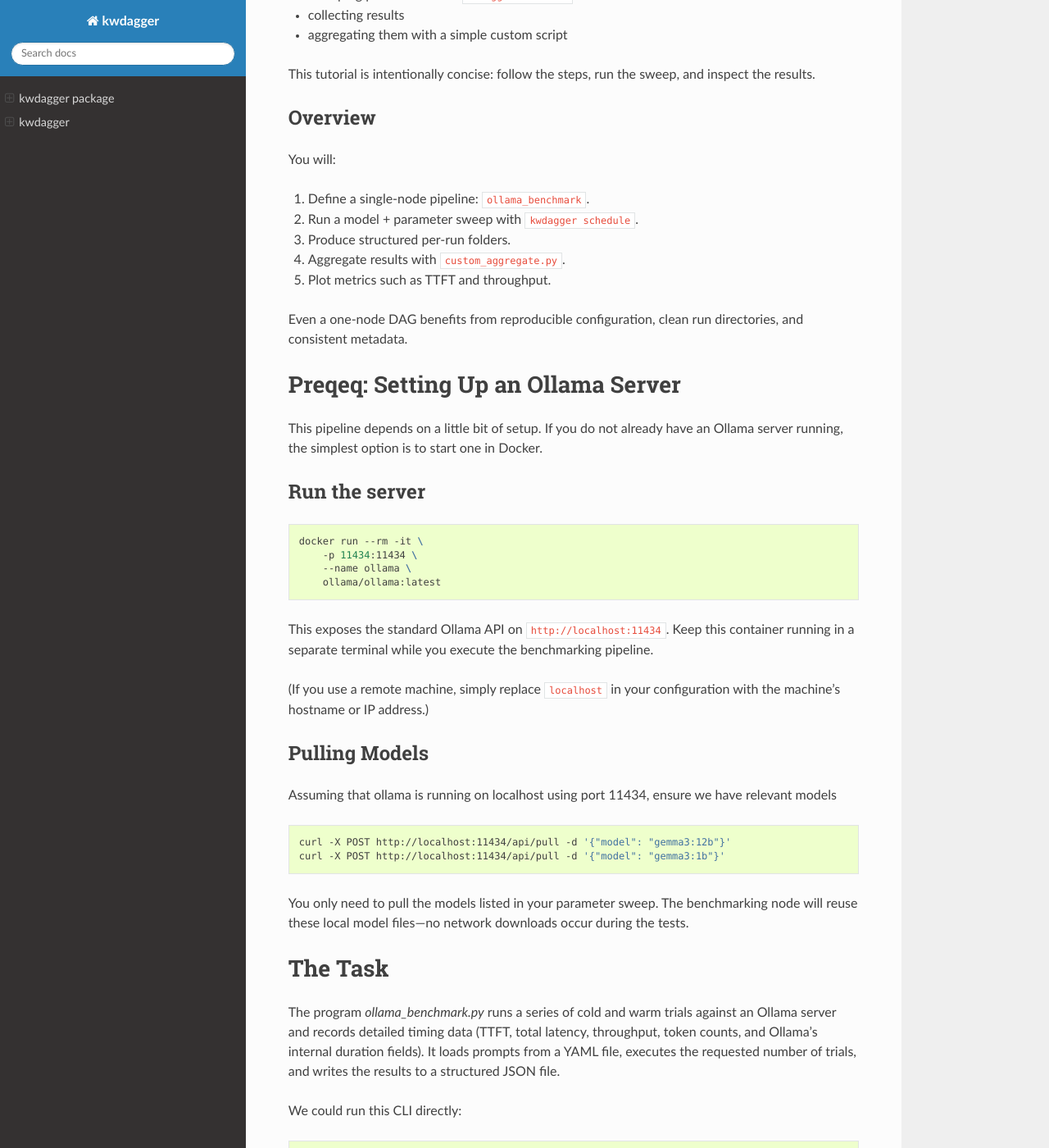
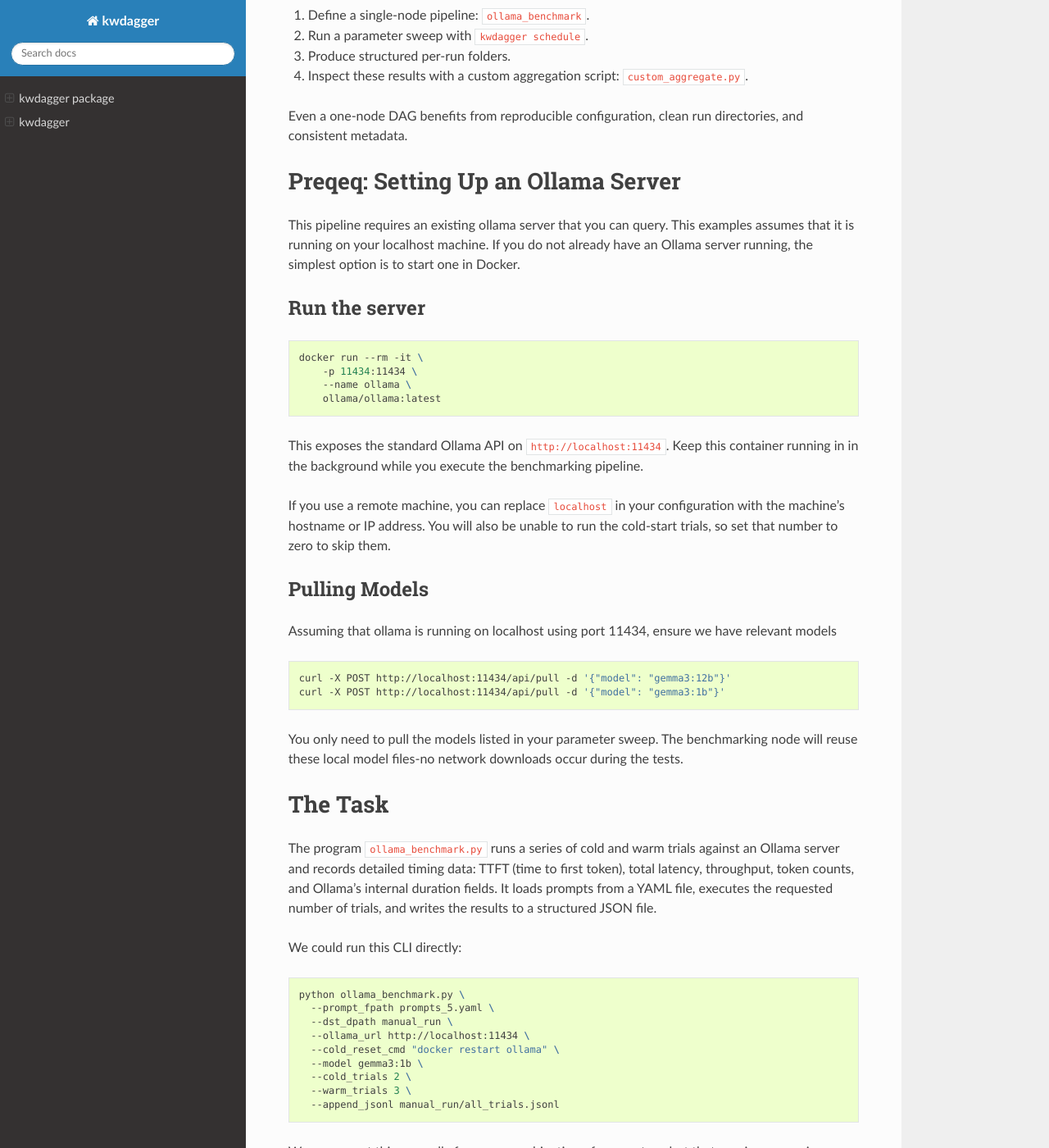
Before and after one commit to AIQ-Kitware/kwdagger, a Sphinx documentation site: the page built from docs/source/manual/tutorials/ollama_benchmark/README.rst, in a window 1280 px wide and 1400 px high, scrolled down 311 px. Shown: the whole window at 82% size. Built offline with Sphinx 7.4.7 and the Read the Docs theme 3.1.0, drawn with Linux system fonts in a browser that asks for light colours; some of the changed text lies outside the part shown.

Commit message:
Update README and script

```diff
--- a/docs/source/manual/tutorials/ollama_benchmark/README.rst
+++ b/docs/source/manual/tutorials/ollama_benchmark/README.rst
@@ -1,28 +1,15 @@
 Tutorial 2: Benchmarking Ollama Models with kwdagger
 ====================================================
 
-This example shows how to use **kwdagger** to benchmark Ollama models—even with a
-pipeline containing only **one node**. It demonstrates:
+This example shows how to use ``kwdagger`` to benchmark Ollama models-even with a
+pipeline containing only *one node*. It demonstrates how to:
 
-* defining a minimal pipeline
-* sweeping parameters with ``kwdagger schedule``
-* collecting results
-* aggregating them with a simple custom script
-
-This tutorial is intentionally concise: follow the steps, run the sweep, and
-inspect the results.
-
-
-Overview
---------
-
-You will:
+At a high level it follows the following steps:
 
 1. Define a single-node pipeline: ``ollama_benchmark``.
-2. Run a model + parameter sweep with ``kwdagger schedule``.
+2. Run a parameter sweep with ``kwdagger schedule``.
 3. Produce structured per-run folders.
-4. Aggregate results with ``custom_aggregate.py``.
-5. Plot metrics such as TTFT and throughput.
+4. Inspect these results with a custom aggregation script: ``custom_aggregate.py``.
 
 Even a one-node DAG benefits from reproducible configuration, clean run
 directories, and consistent metadata.
@@ -30,13 +17,15 @@ directories, and consistent metadata.
 Preqeq: Setting Up an Ollama Server
 ===================================
 
-This pipeline depends on a little bit of setup.  If you do not already have an
-Ollama server running, the simplest option is to start one in Docker.
+This pipeline requires an existing ollama server that you can query. This
+examples assumes that it is running on your localhost machine.  If you do not
+already have an Ollama server running, the simplest option is to start one in
+Docker.
 
 Run the server
 --------------
 
-.. code-block:: bash
+.. code:: bash
 
     docker run --rm -it \
         -p 11434:11434 \
@@ -44,11 +33,12 @@ Run the server
         ollama/ollama:latest
 
 This exposes the standard Ollama API on ``http://localhost:11434``.
-Keep this container running in a separate terminal while you execute the
+Keep this container running in in the background while you execute the
 benchmarking pipeline.
 
-(If you use a remote machine, simply replace ``localhost`` in your configuration
-with the machine’s hostname or IP address.)
+If you use a remote machine, you can replace ``localhost`` in your
+configuration with the machine's hostname or IP address. You will also be
+unable to run the cold-start trials, so set that number to zero to skip them.
 
 
 Pulling Models
@@ -56,27 +46,27 @@ Pulling Models
 
 Assuming that ollama is running on localhost using port 11434, ensure we have relevant models
 
-.. code-block:: bash
+.. code:: bash
 
     curl -X POST http://localhost:11434/api/pull -d '{"model": "gemma3:12b"}'
     curl -X POST http://localhost:11434/api/pull -d '{"model": "gemma3:1b"}'
 
 You only need to pull the models listed in your parameter sweep.
-The benchmarking node will reuse these local model files—no network downloads
+The benchmarking node will reuse these local model files-no network downloads
 occur during the tests.
 
 The Task
 ========
 
-The program `ollama_benchmark.py`  runs a series of cold and warm trials
-against an Ollama server and records detailed timing data (TTFT, total latency,
-throughput, token counts, and Ollama’s internal duration fields). It loads
-prompts from a YAML file, executes the requested number of trials, and writes
-the results to a structured JSON file.
+The program ``ollama_benchmark.py`` runs a series of cold and warm trials
+against an Ollama server and records detailed timing data: TTFT (time to first
+token), total latency, throughput, token counts, and Ollama's internal duration
+fields. It loads prompts from a YAML file, executes the requested number of
+trials, and writes the results to a structured JSON file.
 
 We could run this CLI directly:
 
-.. code-block:: bash
+.. code:: bash
 
     python ollama_benchmark.py \
       --prompt_fpath prompts_5.yaml \
@@ -87,7 +77,6 @@ We could run this CLI directly:
       --cold_trials 2 \
       --warm_trials 3 \
       --append_jsonl manual_run/all_trials.jsonl
-
 
 We can repeat this manually for every combination of parameters, but that
 requires managing output directories, avoiding duplicate runs, and doing
@@ -103,6 +92,7 @@ custom aggregation and plotting.
 
 The Pipeline
 ============
+I think that makes sense. I will need to get to peeling apart the module for any of this anyway. After I finish pulling together slides for our middle managing customer for our monthly
 
 Before defining the pipeline itself, we need a ProcessNode that wraps the benchmark CLI. A ProcessNode simply tells kwdagger:
 
@@ -148,7 +138,7 @@ Here is a shortened version of the node definition used in this tutorial:
             "warm_trials": 3,
             "concurrency": 0,
             "ollama_url": "http://localhost:11434",
-            "cold_reset_cmd": None,
+            "cold_reset_cmd": "docker restart ollama",
         }
 
 
@@ -159,7 +149,7 @@ Once you have a node, you also need to define  the function that builds the
 pipeline. In this case we do not need to connect any inputs to any outputs.
 
 
-.. code-block:: python
+.. code:: python
 
     def ollama_benchmark_pipeline():
         """
@@ -175,7 +165,7 @@ pipeline. In this case we do not need to connect any inputs to any outputs.
         return dag
 
 
-This pipeline has no dependencies—just a single callable node. kwdagger handles
+This pipeline has no dependencies-just a single callable node. kwdagger handles
 parameter expansion, run IDs, and output organization automatically.
 
 
@@ -187,7 +177,10 @@ cold/warm trials, and concurrency.
 
 Excerpt from ``run_pipelines.sh``:
 
-.. code-block:: bash
+.. code:: bash
+
+    OLLAMA_URL_DEFAULT=http://localhost:11434
+    COLD_RESET_CMD_DEFAULT="docker restart ollama"
 
     kwdagger schedule \
         --params="
@@ -198,9 +191,12 @@ Excerpt from ``run_pipelines.sh``:
                 ollama_benchmark.model:
                     - gemma3:12b
                     - gemma3:1b
-                ollama_benchmark.cold_trials: [3]
-                ollama_benchmark.warm_trials: [3]
-                ollama_benchmark.concurrency: [0]
+                ollama_benchmark.cold_trials:
+                    - 3
+                ollama_benchmark.warm_trials:
+                    - 3
+                ollama_benchmark.concurrency:
+                   - 0
                 ollama_benchmark.ollama_url:
                     - '${OLLAMA_URL_DEFAULT}'
                 ollama_benchmark.cold_reset_cmd:
@@ -215,7 +211,7 @@ Excerpt from ``run_pipelines.sh``:
 
 Each parameter combination becomes a clean, deterministic run directory:
 
-::
+.. code::
 
     results_ollama/
         ollama_benchmark/
@@ -228,7 +224,7 @@ Quick Aggregate (Optional)
 
 ``kwdagger aggregate`` gives a quick summary of all runs:
 
-.. code-block:: bash
+.. code:: bash
 
     kwdagger aggregate \
         --pipeline="pipelines.py::ollama_benchmark_pipeline()" \
@@ -237,53 +233,28 @@ Quick Aggregate (Optional)
         --eval_nodes="ollama_benchmark"
 
 
+This can be useful to quickly browse the results, but the ``kwdagger``
+aggregation script is built for the case where different parameter choices are
+categorically different, so it is less valuable if you aren't optimizing over
+varied parameters or there are custom non-trivial groupings of results that
+should be considered jointly.
+
+However, the output format of ``kwdagger`` runs is ammenable to custom
+aggregation, which we sketch out next.
+
 Custom Aggregation
 ------------------
 
-For more detailed analysis, use ``custom_aggregate.py``:
+For a customized analysis tailored to your problem, you can parse the results
+from multiple runs. We provide sample code in ``custom_aggregate.py`` that does
+this. It can be run via:
 
-.. code-block:: bash
+.. code:: bash
 
     python custom_aggregate.py \
         --pattern="results_ollama/ollama_benchmark/*/ollama_benchmark.json"
 
-This script loads each JSON file, extracts both trial-level stats and machine
-metadata, and builds a Pandas DataFrame. Export formats such as CSV, Parquet,
-or Feather are supported.
-
-
-Misc
-====
-
-Ollama Notes
-------------
-
-Helpful ollama commands
-
-Test that you have an ollama server working:
-
-.. code:: bash
-
-    OLLAMA_URL="http://localhost:11434"
-    curl -sSf "${OLLAMA_URL}/api/tags" | jq
-
-
-Test that your ollama server generates results
-
-.. code:: bash
-
-    OLLAMA_URL="http://localhost:11434"
-    curl -sS "${OLLAMA_URL}/api/generate" \
-        -d '{
-              "model": "gpt-oss:20b",
-              "prompt": "Summarize the concept of reinforcement learning in one sentence."
-            }'
-
-
-Automatic ways to grab your container and port
-
-.. code:: bash
-
-   # Grab the container name:
-   OLLAMA_CONTAINER_NAME=$(docker ps --filter "ancestor=ollama/ollama" --format "{{.Names}}")
-   OLLAMA_PORT=$(docker ps --filter "ancestor=ollama/ollama" --format "{{.Ports}}" | sed -n 's/.*:\([0-9]\+\)->.*/\1/p')
+The main idea is that we glob over relevant JSON output files, extract both
+trial-level stats and machine metadata, and build a Pandas DataFrame.  We can
+then do custom groupings on this data frame, report stats, and build custom
+plots.
--- a/docs/source/manual/tutorials/ollama_benchmark/custom_aggregate.py
+++ b/docs/source/manual/tutorials/ollama_benchmark/custom_aggregate.py
@@ -16,6 +16,10 @@ This script:
     - machine_* columns (hardware / OS)
     - run_metric_* columns (aggregate metrics duplicated per trial)
     - bookkeeping columns (run_uuid, run_start_timestamp, source_fpath, etc.)
+
+
+Note: The plots produced by this script are not polished, they simply
+demonstrate how custom aggregation can be performed.
 
 Usage
 -----
@@ -201,10 +205,11 @@ def plot_ollama_overviews(df, plot_dpath):
         y="ttft_sec",
         hue="cold_start",
     )
+    ax.set_yscale('log')
     ax.set_title("TTFT by model (cold vs warm)")
     ax.set_xlabel("model")
     ax.set_ylabel("TTFT (s)")
-    plt.setp(ax.get_xticklabels(), rotation=30, ha="right")
+    plt.setp(ax.get_xticklabels(), rotation=90, ha="right")
     finalize.finalize(fig, "ttft_by_model_cold_vs_warm.png")
 
     # --- 2. Throughput vs concurrency by model (warm only) ---
@@ -222,6 +227,7 @@ def plot_ollama_overviews(df, plot_dpath):
         y="tokens_per_sec",
         hue="config.model",
     )
+    ax.set_yscale('log')
     ax.set_title("Warm throughput vs concurrency by model")
     ax.set_xlabel("concurrency")
     ax.set_ylabel("tokens/sec")
@@ -238,8 +244,8 @@ def plot_ollama_overviews(df, plot_dpath):
         data=warm,
         x="latency_total_sec",
         y="tokens_per_sec",
-        hue="concurrency_label",
-        style="config.model",
+        hue="config.model",
+        style="concurrency_label",
         alpha=0.7,
     )
     ax.set_title("Latency vs throughput (warm trials)")
@@ -285,9 +291,10 @@ def plot_ollama_overviews(df, plot_dpath):
                 hue="concurrency_label",
             )
             ax.set_title(f"Throughput for {top_model} across hosts (warm)")
+            ax.set_yscale('log')
             ax.set_xlabel("machine.host")
             ax.set_ylabel("tokens/sec")
-            plt.setp(ax.get_xticklabels(), rotation=30, ha="right")
+            plt.setp(ax.get_xticklabels(), rotation=90, ha="right")
             finalize.finalize(fig, f"tps_by_host_{top_model.replace(':', '_')}.png")
 
     hosts = sorted(df['machine.host'].dropna().unique().tolist())
@@ -318,7 +325,7 @@ def plot_ollama_overviews(df, plot_dpath):
             ax.set_title(f"TTFT by model – host={host}, cold_start={cold_label}")
             ax.set_xlabel("model")
             ax.set_ylabel("TTFT (s)")
-            plt.setp(ax.get_xticklabels(), rotation=30, ha="right")
+            plt.setp(ax.get_xticklabels(), rotation=90, ha="right")
             fname = f"ttft_by_model_host={safe_host}_cold={cold_label}.png"
             finalize.finalize(fig, fname)
 
@@ -338,7 +345,8 @@ def plot_ollama_overviews(df, plot_dpath):
             ax.set_title(f"Throughput by model – host={host}, cold_start={cold_label}")
             ax.set_xlabel("model")
             ax.set_ylabel("tokens/sec")
-            plt.setp(ax.get_xticklabels(), rotation=30, ha="right")
+            ax.set_yscale('log')
+            plt.setp(ax.get_xticklabels(), rotation=90, ha="right")
             fname = f"tps_by_model_host={safe_host}_cold={cold_label}.png"
             finalize.finalize(fig, fname)
 
@@ -370,7 +378,7 @@ def plot_ollama_overviews(df, plot_dpath):
                 hue="config.model",
                 alpha=0.7,
             )
-
+            ax.set_yscale('log')
             ax.set_title(title)
             ax.set_xlabel("TTFT (s)")
             ax.set_ylabel("Throughput (tokens/sec)")
```
